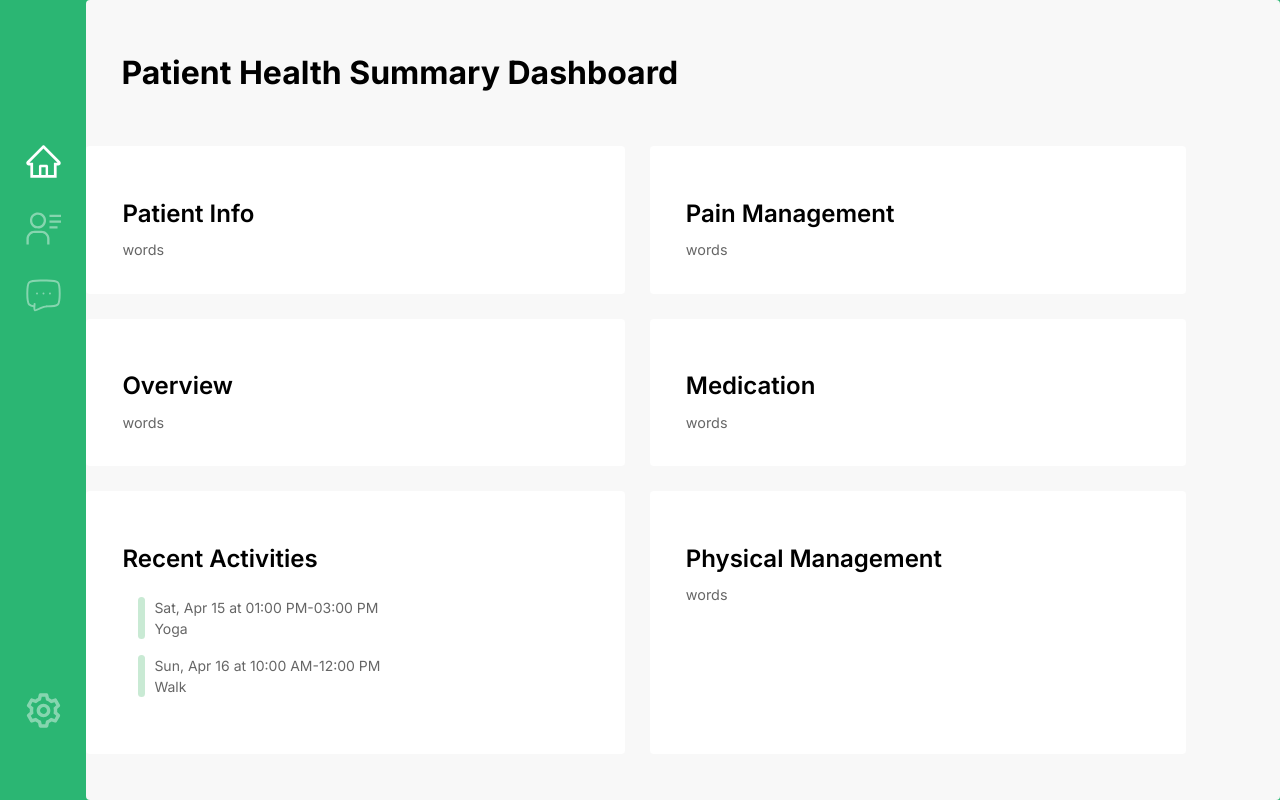
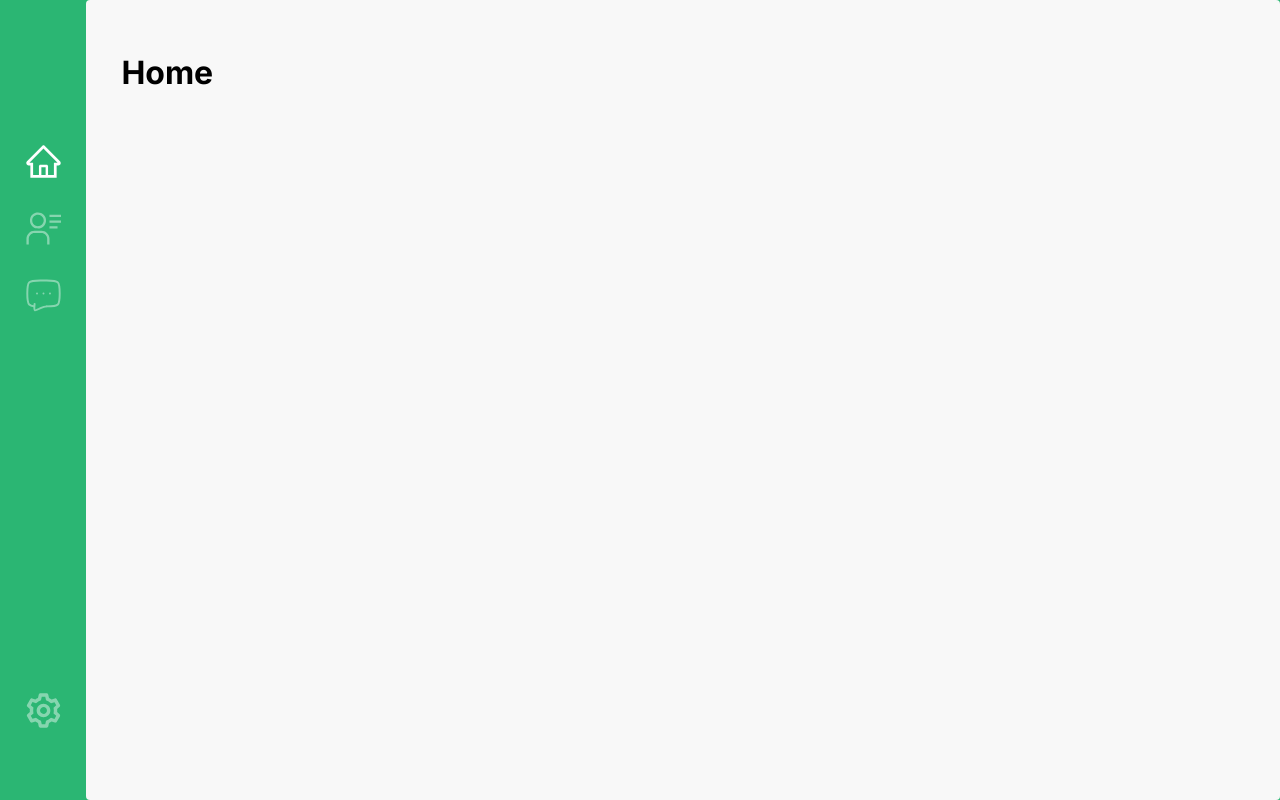
Before and after one commit to tim-tersigni/nerveli-dashboard-prototype, a Next.js app: page / in a window 1280 px wide. Built offline with nearby package versions, Linux system fonts and the light colour scheme.

Commit message:
Fix home and patient pages being duplicated

```diff
--- a/pages/index.tsx
+++ b/pages/index.tsx
@@ -3,12 +3,6 @@ import { Inter } from 'next/font/google'
 import styles from '@/styles/layout.module.css'
 import Layout from '@/styles/layout'
 import Sidebar from '@/components/sidebar'
-import Icon from '@/components/icon'
-import Card from '@/components/card'
-import ActivityList from '@/components/activity-list'
-import { profile } from 'console'
-import Image from 'next/image'
-
 const inter = Inter({ subsets: ['latin'] })
 
 export default function Home() {
@@ -24,25 +18,7 @@ export default function Home() {
         <Sidebar/>
         <div className={styles.mainContainer}>
           <div className={styles.sectionHeader}>
-            <h1>Patient Health Summary Dashboard</h1>
-          </div>
-          <div className={styles.grid}>
-            <Card title="Patient Info" body="words">
-              {" "}
-            </Card>
-            <Card title="Pain Management" body="words">
-              {" "}
-            </Card>
-            <Card title="Overview" body="words">
-              {" "}
-            </Card>
-            <Card title="Medication" body="words">
-              {" "}
-            </Card>
-            <ActivityList/>
-            <Card title="Physical Management" body="words">
-              {" "}
-            </Card>
+            <h1>Home</h1>
           </div>
         </div>
       </main>
--- a/pages/patient.tsx
+++ b/pages/patient.tsx
@@ -5,6 +5,7 @@ import Layout from '@/styles/layout'
 import Sidebar from '@/components/sidebar'
 import Icon from '@/components/icon'
 import Card from '@/components/card'
+import ActivityList from '@/components/activity-list'
 
 const inter = Inter({ subsets: ['latin'] })
 
@@ -36,9 +37,7 @@ export default function Patient() {
             <Card title="Medication" body="words">
               {" "}
             </Card>
-            <Card title="Recent Activities" body="words">
-              {" "}
-            </Card>
+            <ActivityList/>
             <Card title="Physical Management" body="words">
               {" "}
             </Card>
```
